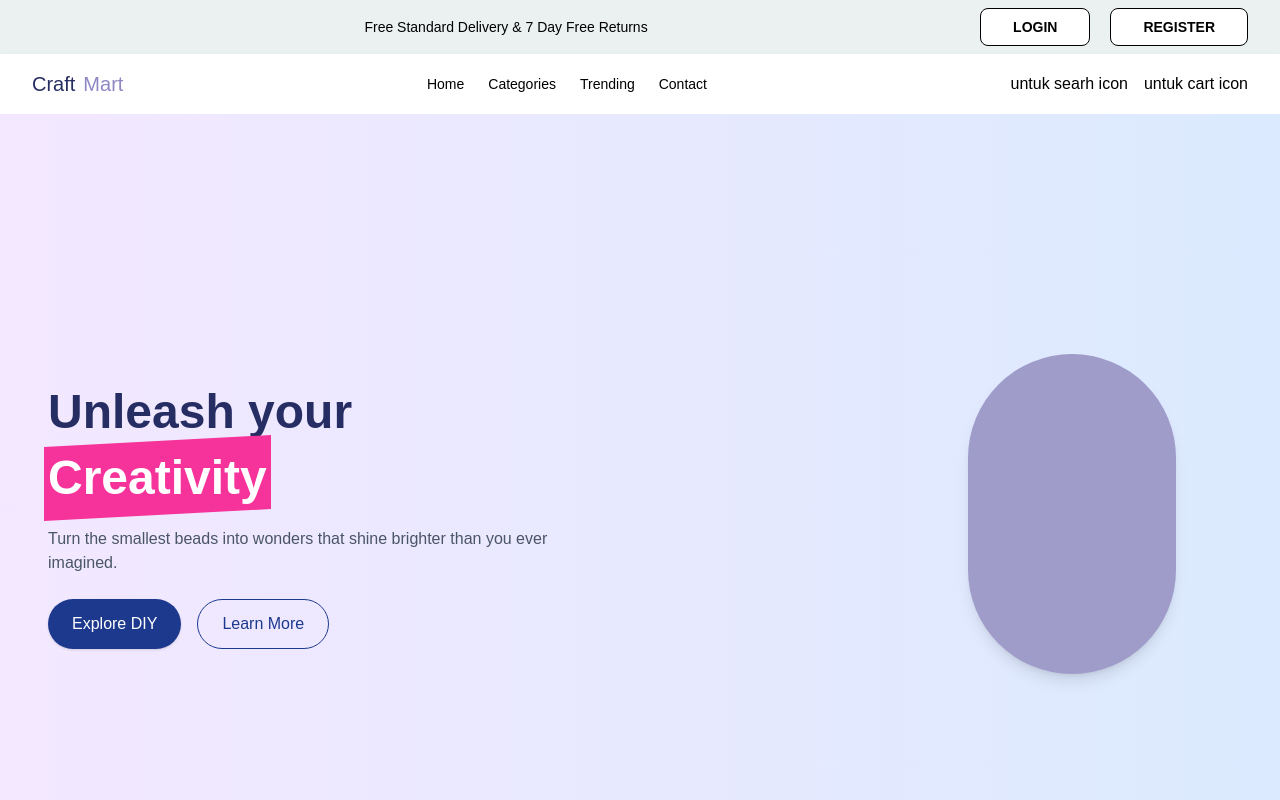
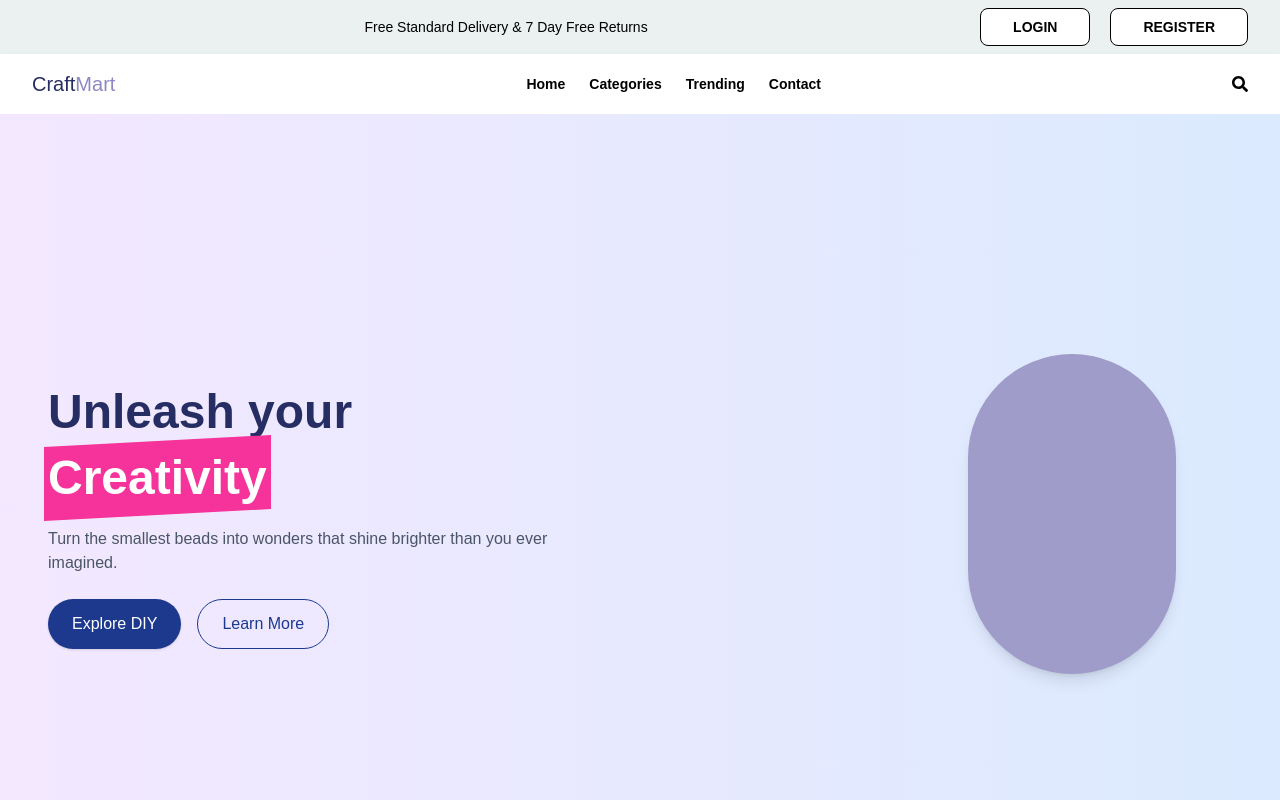
Before and after one commit to jieffrey/pkk-project, a Next.js app: page / in a window 1280 px wide. Shown: the top 800 px of the page. Built offline with nearby package versions, Linux system fonts and the light colour scheme; a web font is replaced by a local one.

Commit message:
commit push

```diff
--- a/app/components/landingPage/topbar.jsx
+++ b/app/components/landingPage/topbar.jsx
@@ -1,4 +1,5 @@
 import { Bagel_Fat_One } from "next/font/google";
+import { FaSearch } from 'react-icons/fa';
 
 const bagelFatone = Bagel_Fat_One({
     variable: "--font-bagel",
@@ -12,7 +13,7 @@ export default function Topbar() {
         {/* Topbar */}
         <div className="flex flex-col md:flex-row justify-between items-center px-4 md:px-8 bg-[#EBF1F1] py-2">
         <div className="flex-1 flex justify-center mb-2 md:mb-0">
-            <p className="text-xs md:text-sm text-black text-center md:text-left">
+            <p className="text-xs md:text-sm     text-black text-center md:text-center">
             Free Standard Delivery & 7 Day Free Returns
             </p>
         </div>
@@ -29,13 +30,13 @@ export default function Topbar() {
       {/* Navbar */}
         <div className="flex flex-col md:flex-row justify-between items-center px-4 md:px-8 py-4 bg-white shadow gap-4 md:gap-0">
         {/* Logo */}
-        <div className="flex items-center justify-center gap-2">
+        <div className="flex items-center justify-center">
             <p className={`text-lg md:text-xl text-[#262D63] ${bagelFatone.className}`}>Craft</p>
             <p className={`text-lg md:text-xl text-[#8D88C3] ${bagelFatone.className}`}>Mart</p>
         </div>
 
         {/* Menu */}
-        <nav className="hidden md:flex gap-6 text-sm text-black font-medium">
+        <nav className="hidden md:flex gap-6 text-sm text-black font-bold">
             <a href="#">Home</a>
             <a href="#">Categories</a>
             <a href="#">Trending</a>
@@ -44,8 +45,7 @@ export default function Topbar() {
 
         {/* Action */}
         <div className="flex items-center gap-3 md:gap-4 text-black">
-            <button className="text-sm md:text-base">untuk searh icon</button>
-            <button className="text-sm md:text-base">untuk cart icon</button>
+            <FaSearch className=""/>
         </div>
         </div>
     </header>
```
Also changed, not shown: package.json (+4 -3 lines), 1 other file (tests, documents, lock files or other folders).
